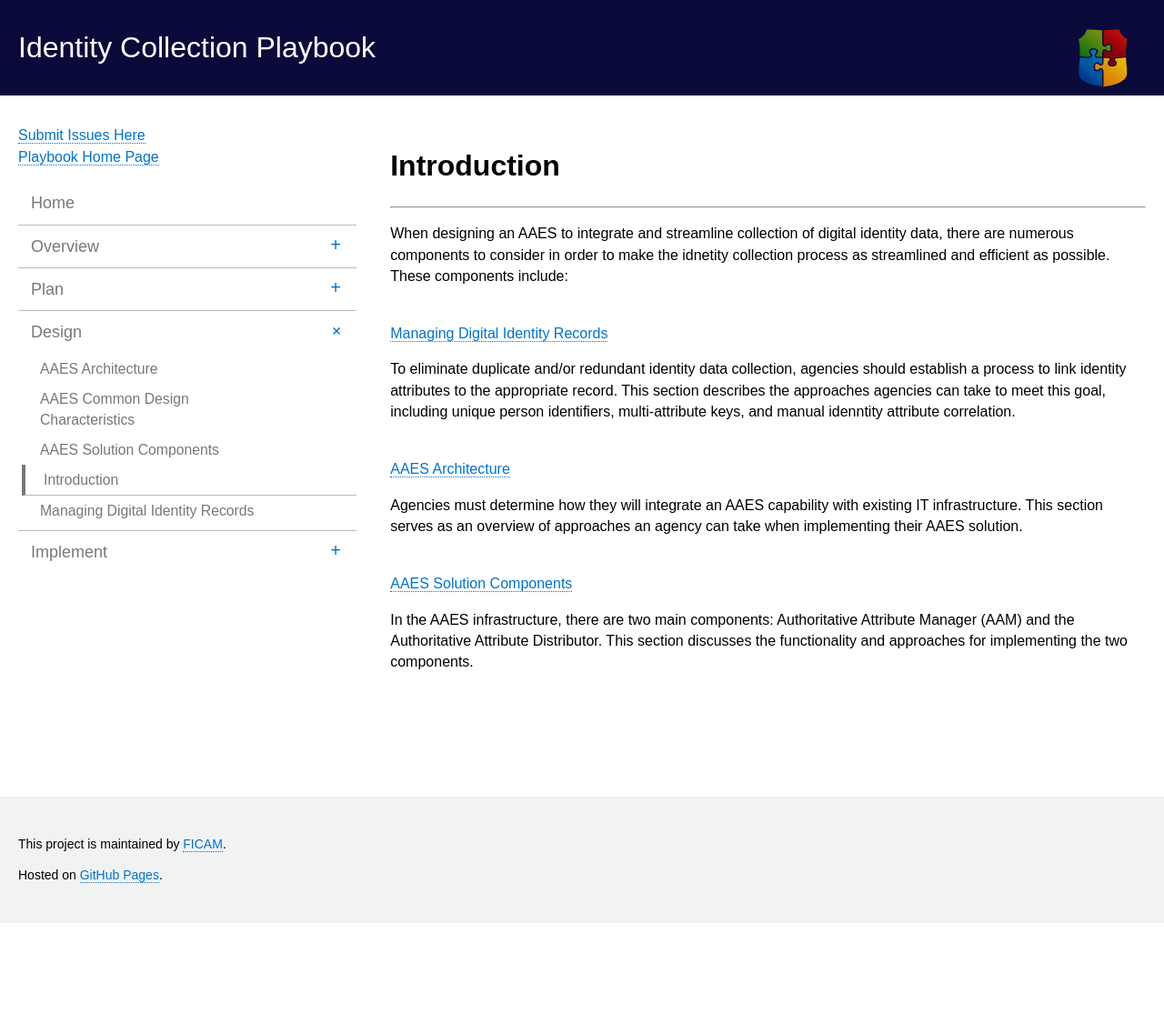
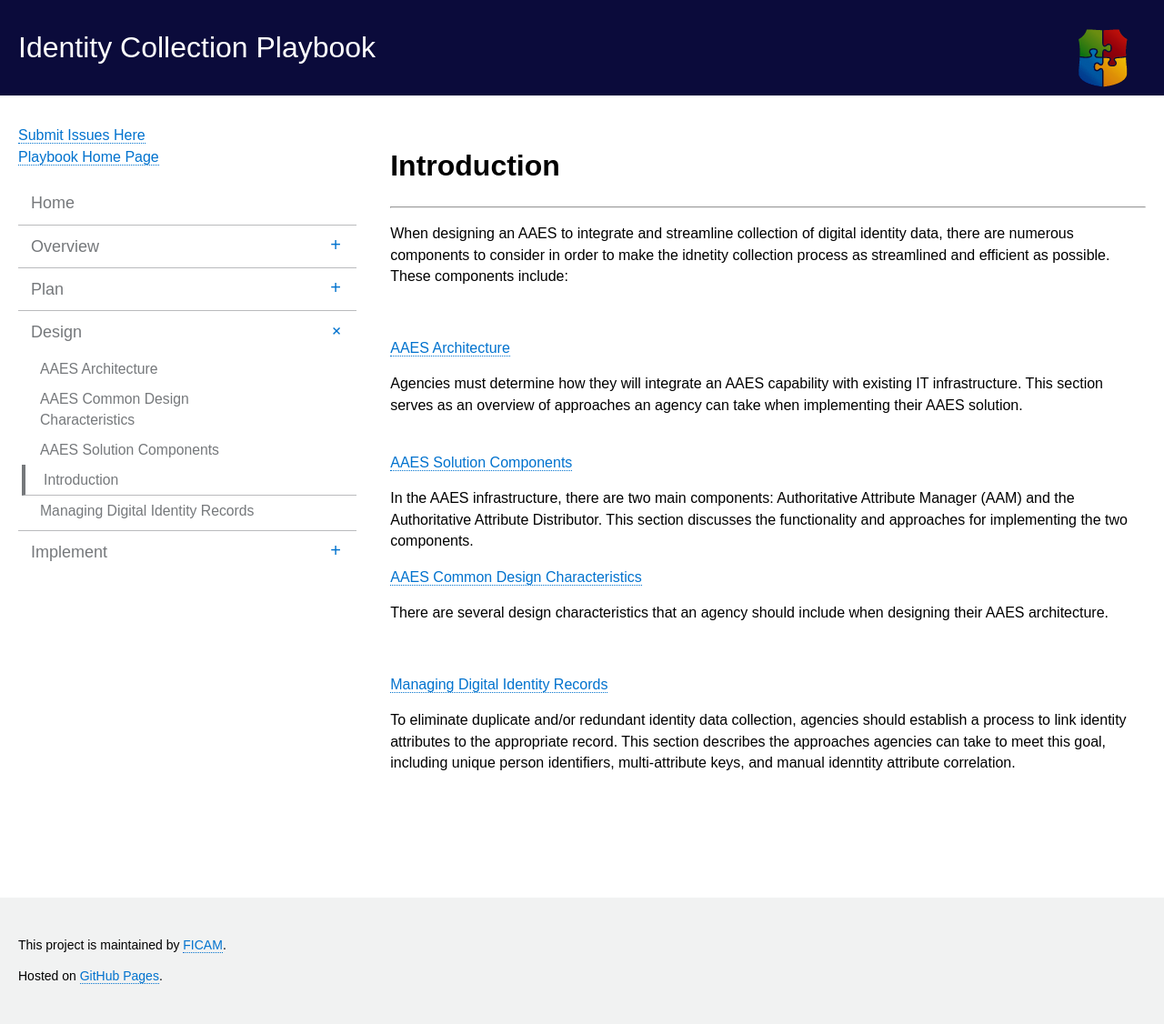
Before and after one commit to bnbuckler/identity-playbook, a Jekyll site: the page built from img/index.html, in a window 1280 px wide. Shown: the whole page at 91% size. Built offline with Jekyll 4.4.1, drawn with Linux system fonts in a browser that asks for light colours; before the commit the page ends 1015 px from its top, so only the background shows below that.

Commit message:
Update design_index.md

```diff
--- a/_includes/design_index.md
+++ b/_includes/design_index.md
@@ -4,11 +4,7 @@
 When designing an AAES to integrate and streamline collection of digital identity data, there are numerous components to consider in order to make the idnetity collection process as streamlined and efficient as possible. These components include:
 
 <br>
-[Managing Digital Identity Records](../manage-records)
 
-To eliminate duplicate and/or redundant identity data collection, agencies should establish a process to link identity attributes to the appropriate record. This section describes the approaches agencies can take to meet this goal, including unique person identifiers, multi-attribute keys, and manual idenntity attribute correlation.
-
-<br>
 [AAES Architecture](../aaes-arch)
 
 
@@ -18,3 +14,13 @@ Agencies must determine how they will integrate an AAES capability with existing
 [AAES Solution Components](../aaes-solutions)
 
 In the AAES infrastructure, there are two main components:  Authoritative Attribute Manager (AAM) and the Authoritative Attribute Distributor. This section discusses the functionality and approaches for implementing the two components.
+
+[AAES Common Design Characteristics](../aaes-design)
+
+There are several design characteristics that an agency should include when designing their AAES architecture.
+
+<br>
+
+[Managing Digital Identity Records](../manage-records)
+
+To eliminate duplicate and/or redundant identity data collection, agencies should establish a process to link identity attributes to the appropriate record. This section describes the approaches agencies can take to meet this goal, including unique person identifiers, multi-attribute keys, and manual idenntity attribute correlation.
```
